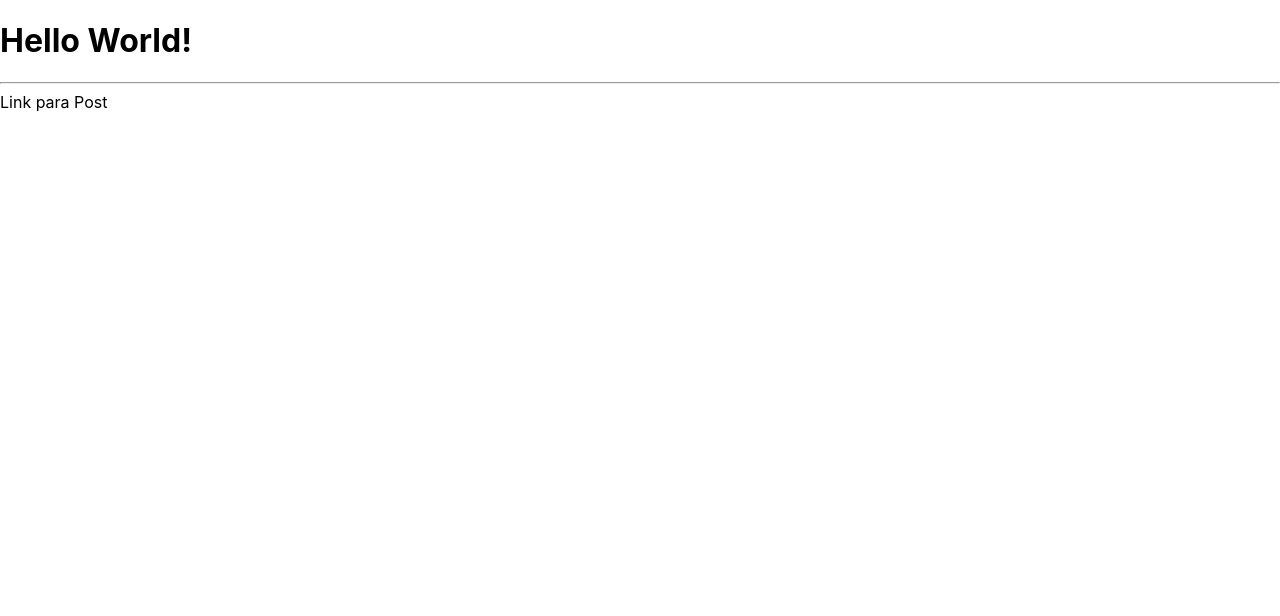
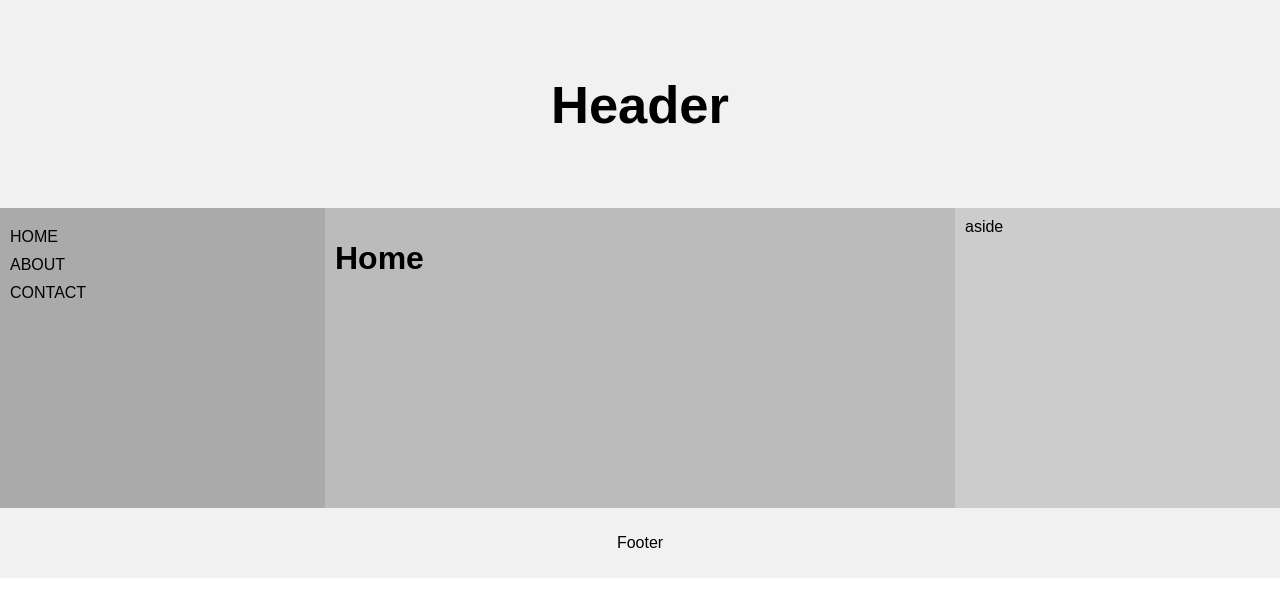
Before and after one commit to griel-hcodelab/hcode-lab-react, a Next.js app in the folder hcodelab-api/: page / in a window 1280 px wide. Shown: the top 616 px of the page. Built offline with nearby package versions, Linux system fonts and the light colour scheme.

Commit message:
Layouts e refatoração

```diff
--- /dev/null
+++ b/hcodelab-api/components/Footer/index.tsx
@@ -0,0 +1,13 @@
+const Footer = ()=>{
+
+    return (
+        <>
+        <div className="footer">
+        <p>Footer</p>
+      </div>
+        </>
+    );
+
+}
+
+export default Footer;
--- /dev/null
+++ b/hcodelab-api/components/Header/index.tsx
@@ -0,0 +1,13 @@
+const Header = () => {
+
+    return (
+        <>
+            <div className="header">
+                <h2>Header</h2>
+            </div>
+        </>
+    );
+
+}
+
+export default Header;
--- /dev/null
+++ b/hcodelab-api/components/Layout/index.tsx
@@ -0,0 +1,26 @@
+import { ReactNode } from "react";
+import Footer from "../Footer";
+import Header from "../Header";
+import Menu from "../Menu";
+
+type LayoutProps = {
+    children: ReactNode
+}
+
+const Layout = ({ children }: LayoutProps) => {
+    return (
+        <>
+            <Header />
+
+            <div className="row">
+                <Menu />
+                {children}
+
+            </div>
+
+            <Footer />
+        </>
+    );
+}
+
+export default Layout;
--- /dev/null
+++ b/hcodelab-api/components/Menu/index.tsx
@@ -0,0 +1,29 @@
+import Link from "next/link";
+
+const Menu = () => {
+    return (
+        <>
+            <nav className="column side" style={{ backgroundColor: '#aaa' }}>
+                <ul>
+                    <li>
+                        <Link href="/">
+                            <a>HOME</a>
+                        </Link>
+                    </li>
+                    <li>
+                        <Link href="/about">
+                            <a>ABOUT</a>
+                        </Link>
+                    </li>
+                    <li>
+                        <Link href="/contact">
+                            <a>CONTACT</a>
+                        </Link>
+                    </li>
+                </ul>
+            </nav>
+        </>
+    );
+}
+
+export default Menu;
--- a/hcodelab-api/pages/_app.tsx
+++ b/hcodelab-api/pages/_app.tsx
@@ -1,8 +1,9 @@
 import '../styles/globals.css'
 import type { AppProps } from 'next/app'
+import Layout from '../components/Layout'
 
 function MyApp({ Component, pageProps }: AppProps) {
-  return <Component {...pageProps} />
+  return <Layout><Component {...pageProps} /></Layout>
 }
 
 export default MyApp
--- a/hcodelab-api/pages/index.tsx
+++ b/hcodelab-api/pages/index.tsx
@@ -1,17 +1,22 @@
 import type { NextPage } from 'next'
-import Link from 'next/link'
+import { Fragment } from 'react'
 
 
 const Home: NextPage = () => {
   return (
-    <>
-      <h1>Hello World!</h1>
-      <hr />
+    <Fragment>
 
-      <Link href="/blog/criando-um-curso">
-        <a >Link para Post</a>
-      </Link>
-    </>
+
+        <div className="column middle" style={{ backgroundColor: '#bbb' }}>
+        <h1>Home</h1>
+        </div>
+        <aside className="column side" style={{ backgroundColor: '#ccc' }}>
+        aside
+        </aside>
+
+
+
+    </Fragment>
   )
 }
 
--- a/hcodelab-api/styles/globals.css
+++ b/hcodelab-api/styles/globals.css
@@ -1,16 +1,76 @@
-html,
+* {
+  box-sizing: border-box;
+}
+
 body {
+  font-family: Arial, Helvetica, sans-serif;
+  margin: 0;
+}
+
+ul {
+  list-style: none;
+  margin: 0;
   padding: 0;
-  margin: 0;
-  font-family: -apple-system, BlinkMacSystemFont, Segoe UI, Roboto, Oxygen,
-    Ubuntu, Cantarell, Fira Sans, Droid Sans, Helvetica Neue, sans-serif;
+}
+
+li {
+  margin: 10px 0;
 }
 
 a {
-  color: inherit;
+  color: #000;
   text-decoration: none;
 }
 
-* {
-  box-sizing: border-box;
+a:hover {
+  color: #666;
 }
+
+/* Style the header */
+.header {
+  background-color: #f1f1f1;
+  padding: 30px;
+  text-align: center;
+  font-size: 35px;
+}
+
+/* Container for flexboxes */
+.row {
+  display: -webkit-flex;
+  display: flex;
+}
+
+/* Create three unequal columns that sits next to each other */
+.column {
+  padding: 10px;
+  height: 300px; /* Should be removed. Only for demonstration */
+}
+
+/* Left and right column */
+.column.side {
+  -webkit-flex: 1;
+  -ms-flex: 1;
+  flex: 1;
+}
+
+/* Middle column */
+.column.middle {
+  -webkit-flex: 2;
+  -ms-flex: 2;
+  flex: 2;
+}
+
+/* Style the footer */
+.footer {
+  background-color: #f1f1f1;
+  padding: 10px;
+  text-align: center;
+}
+
+/* Responsive layout - makes the three columns stack on top of each other instead of next to each other */
+@media (max-width: 600px) {
+  .row {
+    -webkit-flex-direction: column;
+    flex-direction: column;
+  }
+}
```
Also changed, not shown: hcodelab-api/pages/about/index.tsx (added, +14 -0 lines), hcodelab-api/pages/contact/index.tsx (+10 -3 lines).
